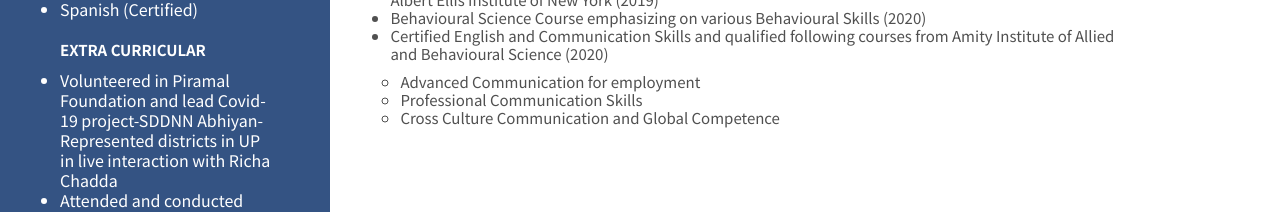
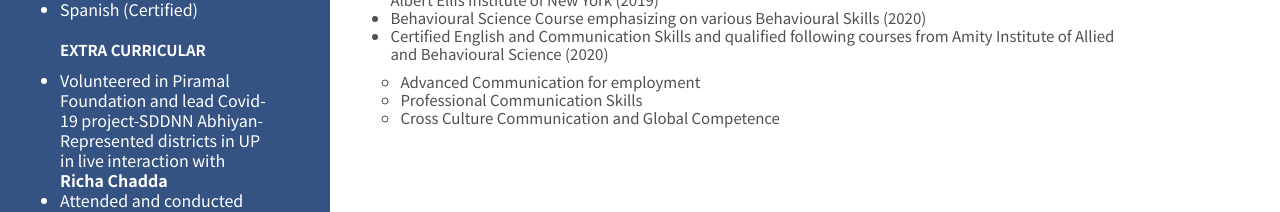
Before and after one commit to santyroy/sample-resume, a plain HTML site: page index.html in a window 1280 px wide. Shown: the part 1245-1457 px from the top of the page. Drawn offline with Linux system fonts and the light colour scheme.

Commit message:
strong tag Richa Chadda

```diff
--- a/index.html
+++ b/index.html
@@ -97,7 +97,7 @@
             <li>
               Volunteered in Piramal Foundation and lead Covid-19 project-SDDNN
               Abhiyan- Represented districts in UP in live interaction with
-              Richa Chadda
+              <strong>Richa Chadda</strong>
             </li>
             <li>
               Attended and conducted workshops on Cognitive Behavioural Therapy,
```
